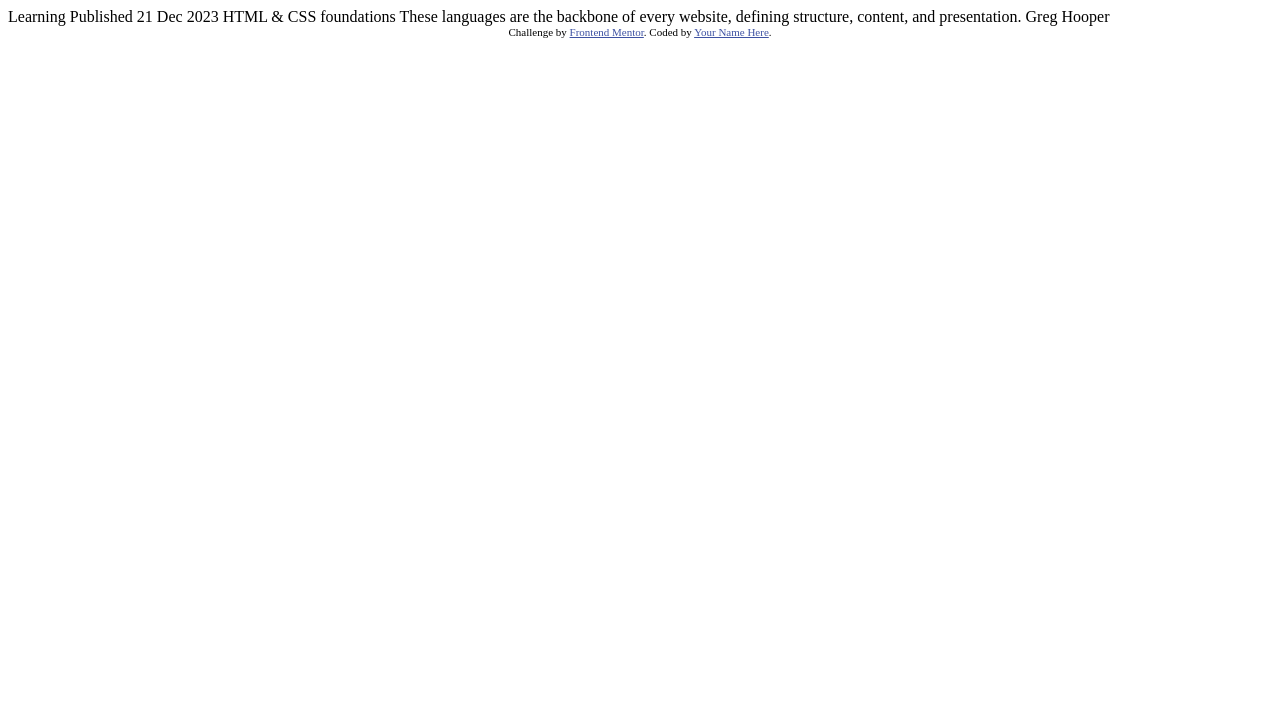
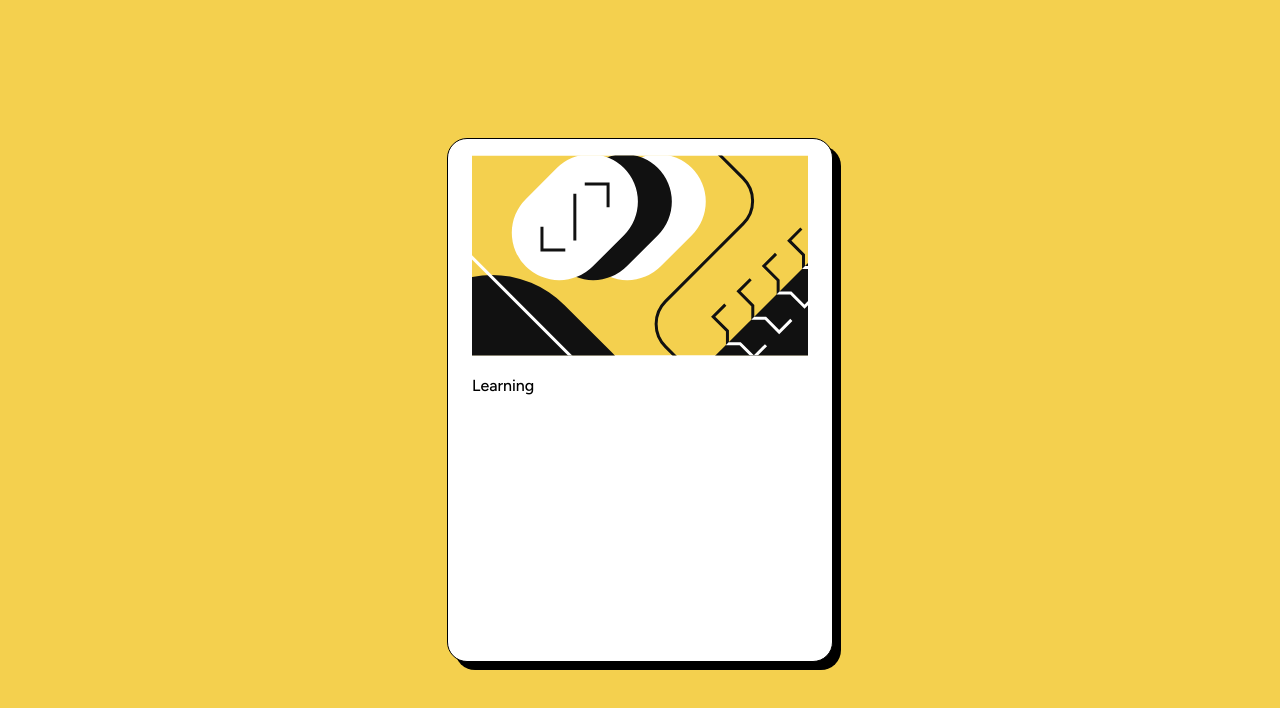
Before and after one commit to brullee/blog-preview-card, a plain HTML site: page index.html in a window 1280 px wide. Drawn offline with Linux system fonts and the light colour scheme.

Commit message:
Add Foundations

```diff
--- a/index.html
+++ b/index.html
@@ -1,34 +1,54 @@
 <!DOCTYPE html>
 <html lang="en">
   <head>
-  <meta charset="UTF-8">
-  <meta name="viewport" content="width=device-width, initial-scale=1.0"> <!-- displays site properly based on user's device -->
-
-  <link rel="icon" type="image/png" sizes="32x32" href="./assets/images/favicon-32x32.png">
+    <meta charset="UTF-8" />
+    <meta name="viewport" content="width=device-width, initial-scale=1.0" />
+    <!-- displays site properly based on user's device -->
+    <link rel="stylesheet" href="./styles/style.css" />
+    <link
+      rel="icon"
+      type="image/png"
+      sizes="32x32"
+      href="./assets/images/favicon-32x32.png"
+    />
+    <link rel="preconnect" href="https://fonts.googleapis.com" />
+    <link rel="preconnect" href="https://fonts.gstatic.com" crossorigin />
+    <link
+      href="https://fonts.googleapis.com/css2?family=Figtree:ital,wght@0,300..900;1,300..900&display=swap"
+      rel="stylesheet"
+    />
 
     <title>Frontend Mentor | Blog preview card</title>
+  </head>
 
-  <!-- Feel free to remove these styles or customise in your own stylesheet 👍 -->
-  <style>
-    .attribution { font-size: 11px; text-align: center; }
-    .attribution a { color: hsl(228, 45%, 44%); }
-  </style>
-</head>
   <body>
+    <main>
+      <div class="container">
+        <div class="content">
+          <img src="./assets/images/illustration-article.svg" alt="image" />
+          <div class="tag">
+            <p>Learning</p>
+          </div>
+          <div class="text-content">
+            <p id="date"></p>
+            <h1 id="title"></h1>
+            <p id="description"></p>
+          </div>
+          <div class="user-info">
+            <img />
+            <p id="user-name"></p>
+          </div>
+        </div>
+      </div>
+    </main>
 
-  Learning
-
-  Published 21 Dec 2023
-
-  HTML & CSS foundations
-
-  These languages are the backbone of every website, defining structure, content, and presentation.
-
-  Greg Hooper
-
+    <!-- <footer>
       <div class="attribution">
-    Challenge by <a href="https://www.frontendmentor.io?ref=challenge" target="_blank">Frontend Mentor</a>.
-    Coded by <a href="#">Your Name Here</a>.
+        Challenge by
+        <a href="https://www.frontendmentor.io?ref=challenge" target="_blank"
+          >Frontend Mentor</a
+        >. Coded by <a href="https://github.com/brullee">abdalla</a>.
       </div>
+    </footer> -->
   </body>
 </html>
--- /dev/null
+++ b/styles/style.css
@@ -0,0 +1,53 @@
+:root {
+  --white: hsl(0, 0%, 100%);
+  --yellow: hsl(47, 88%, 63%);
+  --gray500: hsl(0, 0%, 42%);
+  --gray950: hsl(0, 0%, 7%);
+  --link: hsl(228, 45%, 44%);
+}
+
+html,
+body {
+  margin: 0;
+  padding: 0;
+  height: 100vh;
+  width: 100vw;
+  background-color: var(--yellow);
+}
+
+main {
+  font-family: "Figtree", sans-serif;
+  font-optical-sizing: auto;
+  font-weight: 500;
+  font-style: normal;
+  height: 100%;
+  display: flex;
+  flex-direction: column;
+  justify-content: center;
+  align-items: center;
+}
+
+.container {
+  box-shadow: 8px 8px black;
+  background-color: var(--white);
+  width: 384px;
+  height: 522px;
+  border-radius: 20px;
+  border: 1px solid black;
+  display: flex;
+  flex-direction: column;
+  align-items: center;
+}
+
+.content img {
+  padding-top: 16px;
+  /* border-radius: 10px 10px 10px 10px; */ /* border radius is only applying to bottom right and left */
+}
+
+.attribution {
+  font-size: 11px;
+  text-align: center;
+}
+.attribution a {
+  color: var(--link);
+}
```
Lines whose indentation alone changed are shown as unchanged.
